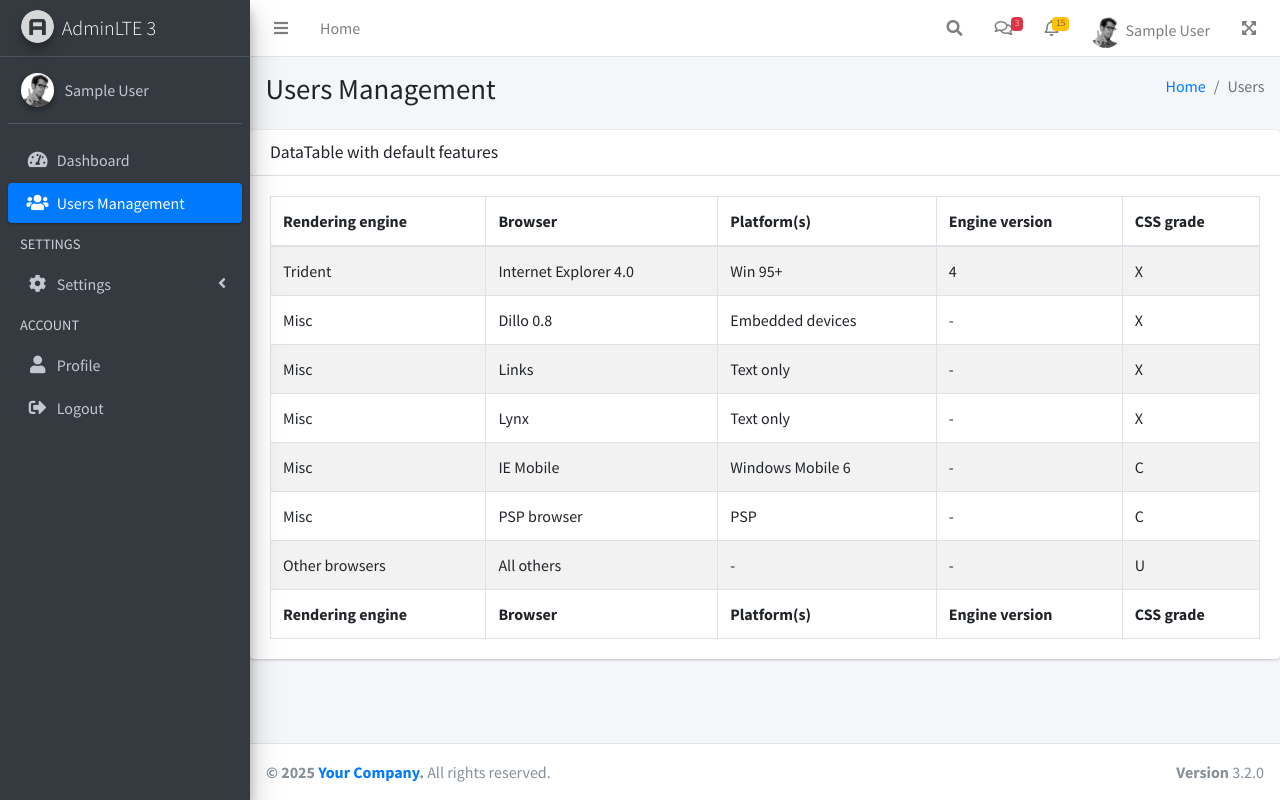
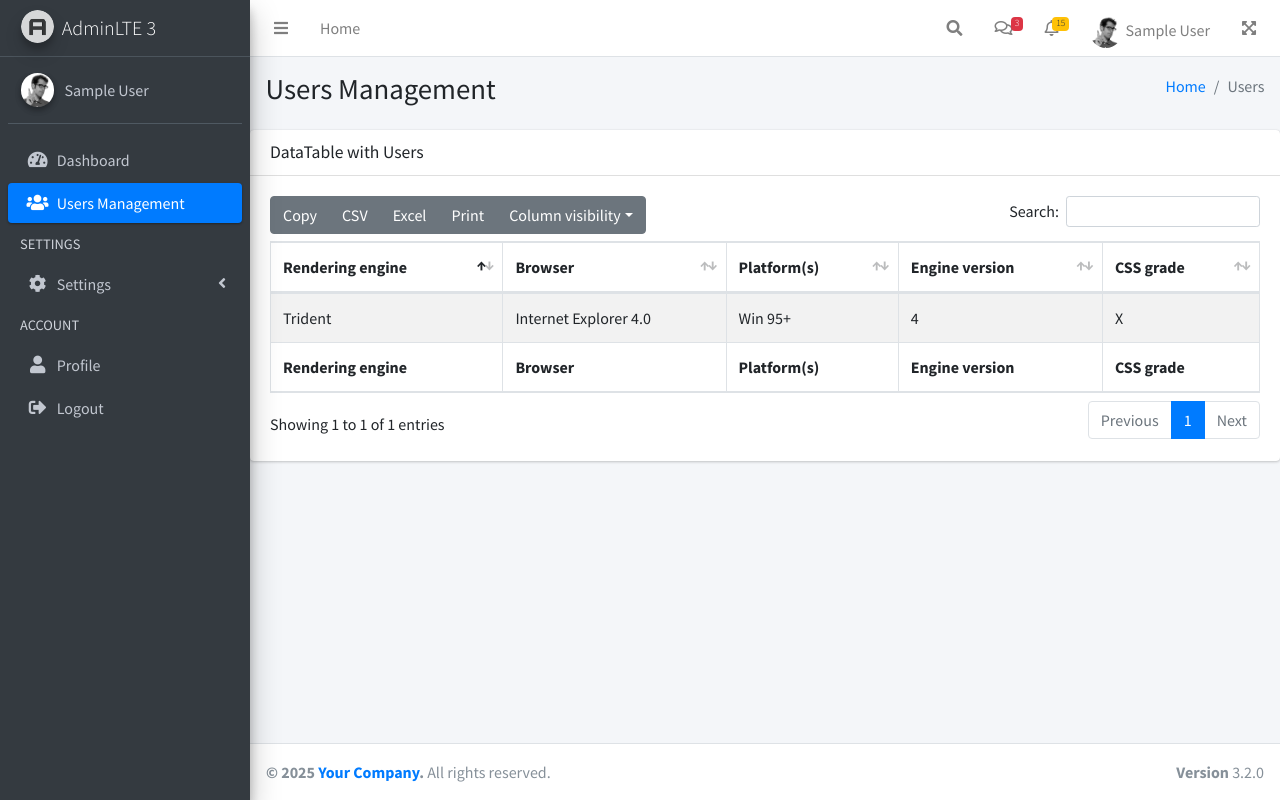
Before and after one commit to MTalha22-exe/hrms, a PHP site: page /users in a window 1280 px wide. Run offline with PHP 8.4, Linux system fonts and the light colour scheme; the visitor is signed in with stand-in values (Sample User, id 1); some libraries are stand-ins or nearby versions.

Commit message:
User Table fixed

```diff
--- a/pages/users.php
+++ b/pages/users.php
@@ -24,7 +24,7 @@ $show_navbar = true;
 
   <div class="card">
       <div class="card-header">
-        <h3 class="card-title">DataTable with default features</h3>
+        <h3 class="card-title">DataTable with Users</h3>
       </div>
       <!-- /.card-header -->
       <div class="card-body">
@@ -48,48 +48,7 @@ $show_navbar = true;
             <td> 4</td>
             <td>X</td>
           </tr>
-          <tr>
-            <td>Misc</td>
-            <td>Dillo 0.8</td>
-            <td>Embedded devices</td>
-            <td>-</td>
-            <td>X</td>
-          </tr>
-          <tr>
-            <td>Misc</td>
-            <td>Links</td>
-            <td>Text only</td>
-            <td>-</td>
-            <td>X</td>
-          </tr>
-          <tr>
-            <td>Misc</td>
-            <td>Lynx</td>
-            <td>Text only</td>
-            <td>-</td>
-            <td>X</td>
-          </tr>
-          <tr>
-            <td>Misc</td>
-            <td>IE Mobile</td>
-            <td>Windows Mobile 6</td>
-            <td>-</td>
-            <td>C</td>
-          </tr>
-          <tr>
-            <td>Misc</td>
-            <td>PSP browser</td>
-            <td>PSP</td>
-            <td>-</td>
-            <td>C</td>
-          </tr>
-          <tr>
-            <td>Other browsers</td>
-            <td>All others</td>
-            <td>-</td>
-            <td>-</td>
-            <td>U</td>
-          </tr>
+
           </tbody>
           <tfoot>
           <tr>
@@ -106,22 +65,6 @@ $show_navbar = true;
   </div>
   <!-- /.card -->
 </div>
-
-<script>
-  $(function () {
-    $("#example1").DataTable({
-      "responsive": true, "lengthChange": false, "autoWidth": false,
-      "buttons": ["copy", "csv", "excel", "pdf", "print", "colvis"]
-    }).buttons().container().appendTo('#example1_wrapper .col-md-6:eq(0)');
-  });
-
-  function deleteUser(userId) {
-    if (confirm('Are you sure you want to delete this user?')) {
-      alert('Delete user with ID: ' + userId);
-    }
-  }
-</script>
-
 <script src="/hrms/assets/plugins/jquery/jquery.min.js"></script>
 <!-- Bootstrap 4 -->
 <script src="/hrms/assets/plugins/bootstrap/js/bootstrap.bundle.min.js"></script>
@@ -159,3 +102,17 @@ $show_navbar = true;
 <script src="assets/plugins/datatables-buttons/js/buttons.html5.min.js"></script>
 <script src="assets/plugins/datatables-buttons/js/buttons.print.min.js"></script>
 <script src="assets/plugins/datatables-buttons/js/buttons.colVis.min.js"></script>
+<script>
+  $(function () {
+    $("#example1").DataTable({
+      "responsive": true, "lengthChange": false, "autoWidth": false,
+      "buttons": ["copy", "csv", "excel", "pdf", "print", "colvis"]
+    }).buttons().container().appendTo('#example1_wrapper .col-md-6:eq(0)');
+  });
+
+  function deleteUser(userId) {
+    if (confirm('Are you sure you want to delete this user?')) {
+      alert('Delete user with ID: ' + userId);
+    }
+  }
+</script>
```
